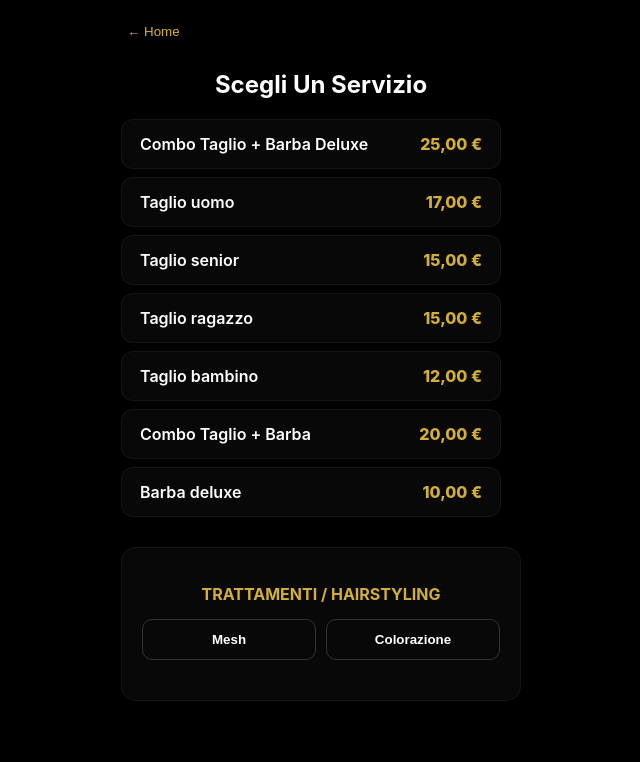
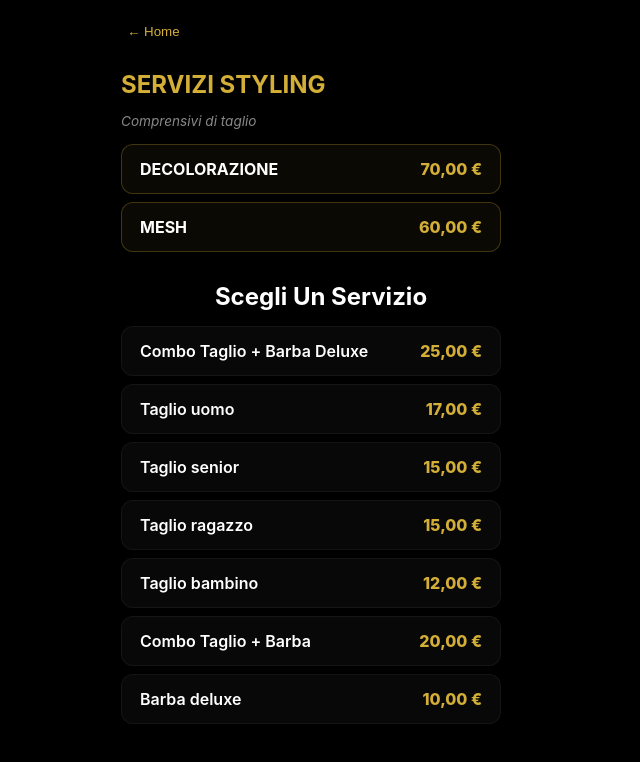
Before and after one commit to giachi32-a11y/donbelndz-barber, a React (Vite) app: page / in a window 1280 px wide. Both pictures are taken after a click on the button "PRENOTA ORA". Shown: the top 762 px of the page, without its empty margins (319-959 px from the left). Built offline with nearby package versions, Linux system fonts and the light colour scheme.

Commit message:
Update App.jsx

```diff
--- a/src/App.jsx
+++ b/src/App.jsx
@@ -283,28 +283,36 @@ export default function App() {
           <Route path="/servizi" element={
   <div style={{width: '100%', maxWidth: '400px', paddingTop: '20px'}}>
     <button onClick={() => navigate('/')} style={{background:'none', border:'none', color:THEME.gold, marginBottom:'10px'}}>← Home</button>
-              <h2 style={{textAlign:'center', fontWeight:'700'}}>Scegli Un Servizio</h2>
+
+    {/* NUOVO BLOCCO: SERVIZI STYLING */}
+    <div style={{marginBottom: '30px', textAlign: 'left'}}>
+      <h2 style={{fontWeight:'700', color: THEME.gold, marginBottom: '5px', fontSize: '1.5rem'}}>SERVIZI STYLING</h2>
+      <p style={{fontSize: '0.85rem', color: '#888', marginBottom: '15px', fontStyle: 'italic'}}>Comprensivi di taglio</p>
+      {[
+        {n: "Decolorazione", p: "70,00 €"},
+        {n: "Mesh", p: "60,00 €"}
+      ].map(s => (
+        <div key={s.n} onClick={() => { localStorage.setItem('serv', s.n); navigate('/prenota'); }}
+             style={{...styles.serviceCard, border: `1px solid ${THEME.gold}44`, background: 'rgba(212, 175, 55, 0.05)'}}>
+          <span style={{fontWeight: '700'}}>{s.n.toUpperCase()}</span>
+          <span style={{color: THEME.gold, fontWeight: '800'}}>{s.p}</span>
+        </div>
+      ))}
+    </div>
+
+    {/* BLOCCO VECCHI SERVIZI (Invariato come richiesto) */}
+    <h2 style={{textAlign:'center', fontWeight:'700', marginBottom: '15px'}}>Scegli Un Servizio</h2>
     {servizi.map(s => (
       <div key={s.n} onClick={() => { localStorage.setItem('serv', s.n); navigate('/prenota'); }} style={styles.serviceCard}>
-                  <span style={{fontWeight: '600'}}>{s.n}</span><span style={{color: THEME.gold, fontWeight: '800'}}>{s.p}</span>
+        <span style={{fontWeight: '600'}}>{s.n}</span>
+        <span style={{color: THEME.gold, fontWeight: '800'}}>{s.p}</span>
       </div>
     ))}
-              <div style={{marginTop: '30px', padding: '20px', background: THEME.glass, borderRadius: '15px', border: '1px solid rgba(255,255,255,0.05)', textAlign: 'center'}}>
-                <h3 style={{color: THEME.gold, fontSize: '1rem', marginBottom: '15px', textTransform: 'uppercase'}}>Trattamenti / Hairstyling</h3>
-                <div style={{display: 'flex', gap: '10px', marginBottom: '20px'}}>
-                  {['Mesh', 'Colorazione'].map(s => ( <button key={s} onClick={() => setServizioExtra(s)} style={{flex: 1, padding: '12px', borderRadius: '10px', border: servizioExtra === s ? `2px solid ${THEME.gold}` : '1px solid #333', background: servizioExtra === s ? 'rgba(212, 175, 55, 0.1)' : 'transparent', color: '#fff', fontWeight: 'bold'}}>{s}</button> ))}
-                </div>
-                {servizioExtra && (
-                  <div style={{display: 'flex', flexDirection: 'column', gap: '10px'}}>
-                    <input placeholder="Nome e Cognome" value={datiExtra.nome} onChange={(e) => setDatiExtra({...datiExtra, nome: e.target.value})} style={{...styles.inputField, marginTop: 0, padding: '12px', fontSize: '0.9rem'}} />
-                    <input placeholder="Email" value={datiExtra.email} onChange={(e) => setDatiExtra({...datiExtra, email: e.target.value})} style={{...styles.inputField, marginTop: 0, padding: '12px', fontSize: '0.9rem'}} />
-                    <input placeholder="Cellulare" type="tel" value={datiExtra.tel} onChange={(e) => setDatiExtra({...datiExtra, tel: e.target.value})} style={{...styles.inputField, marginTop: 0, padding: '12px', fontSize: '0.9rem'}} />
-                    <a href={`https://wa.me/393447875378?text=${encodeURIComponent(`Ciao Danilo, vorrei prenotare il servizio: ${servizioExtra}.\n\nI MIEI RECAPITI:\n👤 Nome: ${datiExtra.nome}\n📧 Email: ${datiExtra.email}\n📞 Tel: ${datiExtra.tel}\n\nAttendo la tua conferma per giorno ed orario.`)}`} target="_blank" rel="noopener noreferrer" style={{background: THEME.goldGradient, color: '#000', padding: '15px', borderRadius: '12px', fontWeight: 'bold', textDecoration: 'none', marginTop: '10px', fontSize: '0.9rem'}}>PRENOTA SU WHATSAPP 💬</a>
-                  </div>
-                )}
-              </div>
+
+    {/* Blocco WhatsApp rimosso come richiesto */}
   </div>
 } />
+
 
           <Route path="/prenota" element={
             <div style={{width: '100%', maxWidth: '360px', textAlign: 'center', display: 'flex', flexDirection: 'column', alignItems: 'center', paddingTop: '20px'}}>
```
Lines whose indentation alone changed are shown as unchanged.
